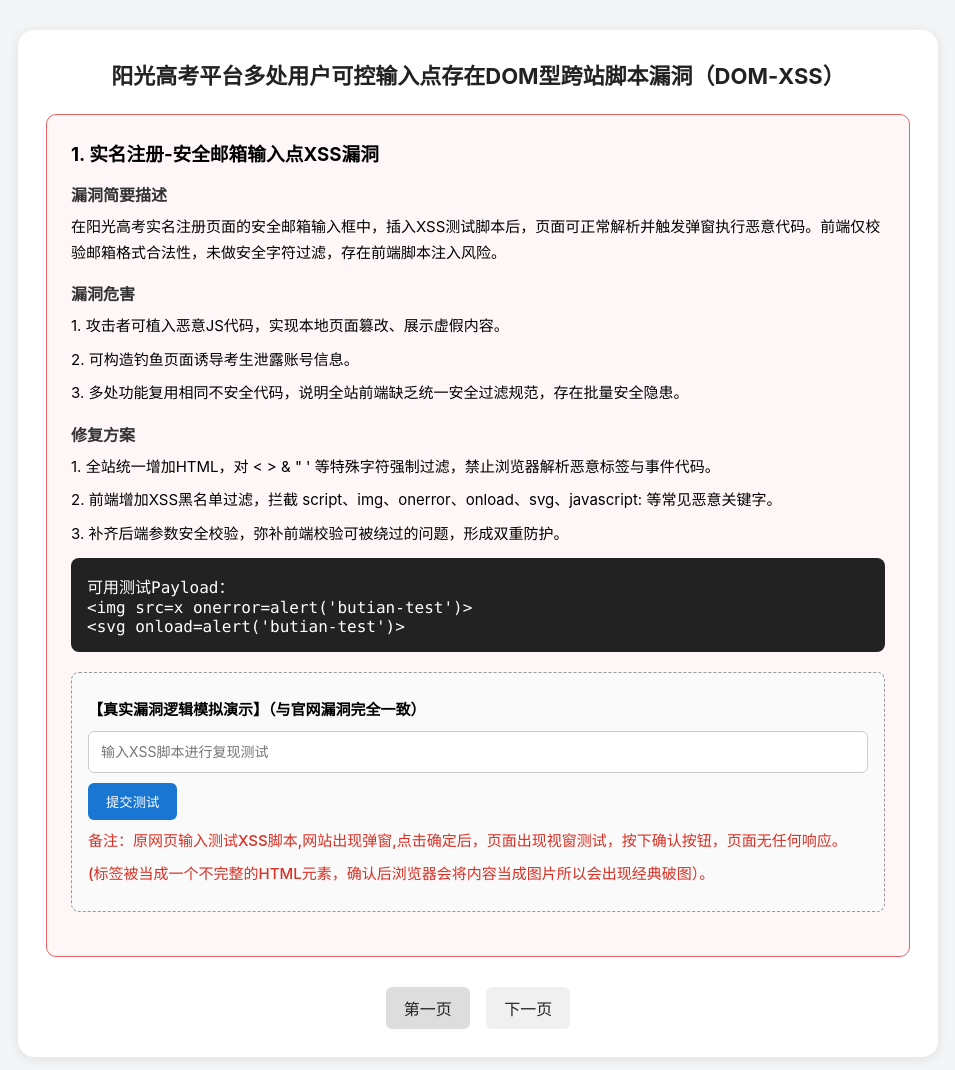
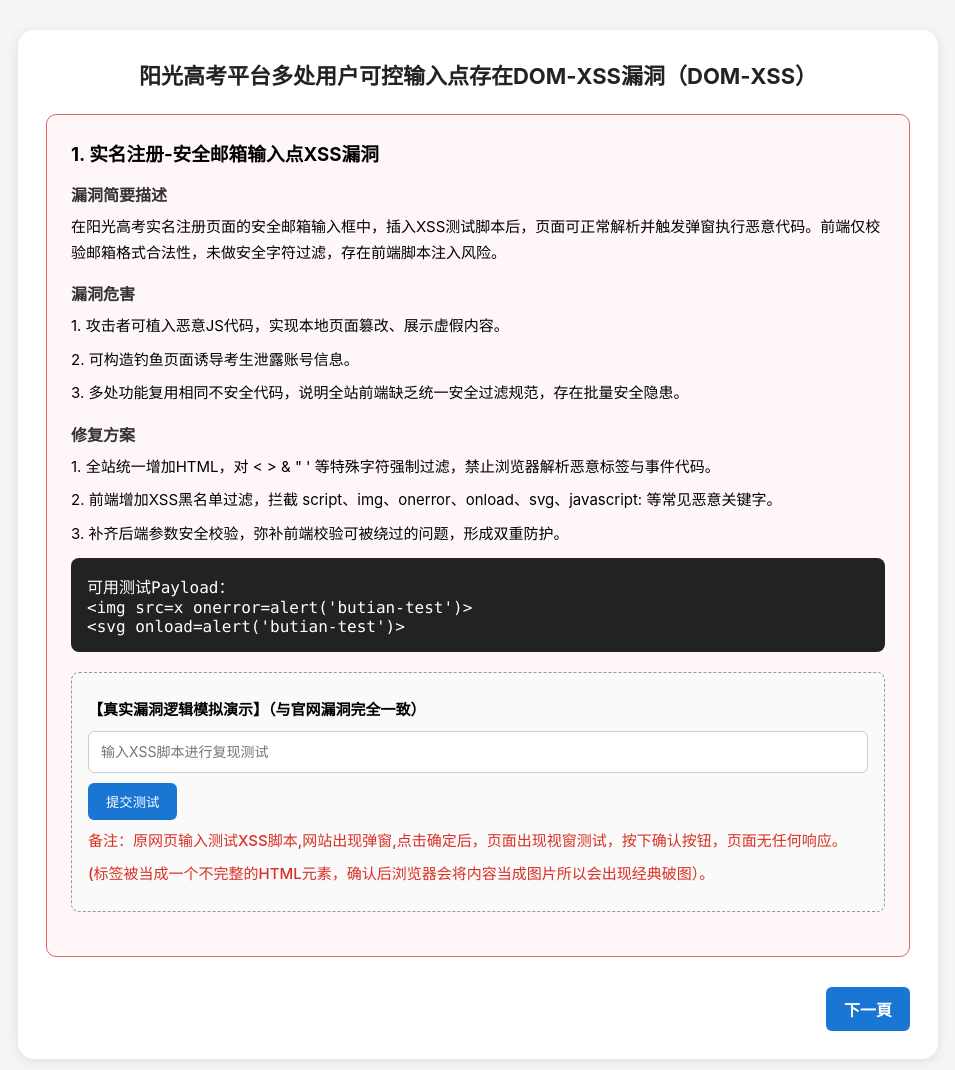
Before and after one commit to jayjaychan0124-bit/butainsunny, a plain HTML site: page index.html in a window 1280 px wide. Shown: the whole page, without its empty margins (162-1117 px from the left). Drawn offline with Linux system fonts and the light colour scheme.

Commit message:
Update index.html

```diff
--- a/index.html
+++ b/index.html
@@ -2,7 +2,7 @@
 <html lang="zh-CN">
 <head>
 <meta charset="UTF-8">
-<title>阳光高考平台多处用户可控输入点存在DOM型跨站脚本漏洞（DOM‑XSS）-第1页</title>
+<title>阳光高考平台多处用户可控输入点存在DOM‑XSS漏洞（DOM‑XSS）-第1页</title>
 <style>
 *{box-sizing:border-box;font-family:-apple-system,BlinkMacSystemFont, sans-serif;}
 body{background:#f3f5f7;padding:30px;margin:0;}
@@ -20,10 +20,24 @@ p{font-size:15px;line-height:1.7;margin:8px 0;}
 input{width:100%;height:42px;padding:0 12px;border:1px solid #ccc;border-radius:6px;font-size:14px;margin-bottom:10px;}
 button{padding:9px 18px;background:#1976d2;color:#fff;border:none;border-radius:6px;cursor:pointer;}
 button:hover{background:#1565c0;}
-.nav{text-align:center;margin-top:30px;}
-.nav a{display:inline-block;margin:0 6px;padding:9px 18px;background:#f0f0f0;color:#222;text-decoration:none;border-radius:6px;}
-.nav a.disabled{background:#ddd;cursor:not-allowed;pointer-events:none;}
-.nav a:hover:not(.disabled){background:#e4e4e4;}
+/* ========== 分頁按鈕：與提交測試按鈕相同藍色 ========== */
+.nav{
+display:flex;
+justify-content:space-between;
+align-items:center;
+margin-top:30px;
+}
+.nav-btn{
+background:#1976d2;
+color:#ffffff;
+text-decoration:none;
+padding:10px 18px;
+border-radius:6px;
+font-weight:bold;
+}
+.nav-btn:hover{
+background:#1565c0;
+}
 .desc-title{font-weight:bold;font-size:16px;margin-top:16px;color:#333;}
 .tip-text{color:#d93025;font-weight:500;margin-top:8px;}
 .img-error-text{
@@ -47,7 +61,7 @@ background:#4488ff;
 </head>
 <body>
 <div class="card">
-<div class="title">阳光高考平台多处用户可控输入点存在DOM型跨站脚本漏洞（DOM‑XSS）</div>
+<div class="title">阳光高考平台多处用户可控输入点存在DOM‑XSS漏洞（DOM‑XSS）</div>
 <div class="box bad">
 <h3>1. 实名注册‑安全邮箱输入点XSS漏洞</h3>
 <div class="desc-title">漏洞简要描述</div>
@@ -74,9 +88,10 @@ background:#4488ff;
 <p class="tip-text">(标签被当成一个不完整的HTML元素，确认后浏览器会将内容当成图片所以会出现经典破图）。</p>
 </div>
 </div>
+<!-- 第一頁分頁：左留空，右邊下一頁 -->
 <div class="nav">
-<a class="disabled">第一页</a>
-<a href="index2.html">下一页</a>
+<span></span>
+<a class="nav-btn" href="index2.html">下一頁</a>
 </div>
 </div>
 <script>
```
